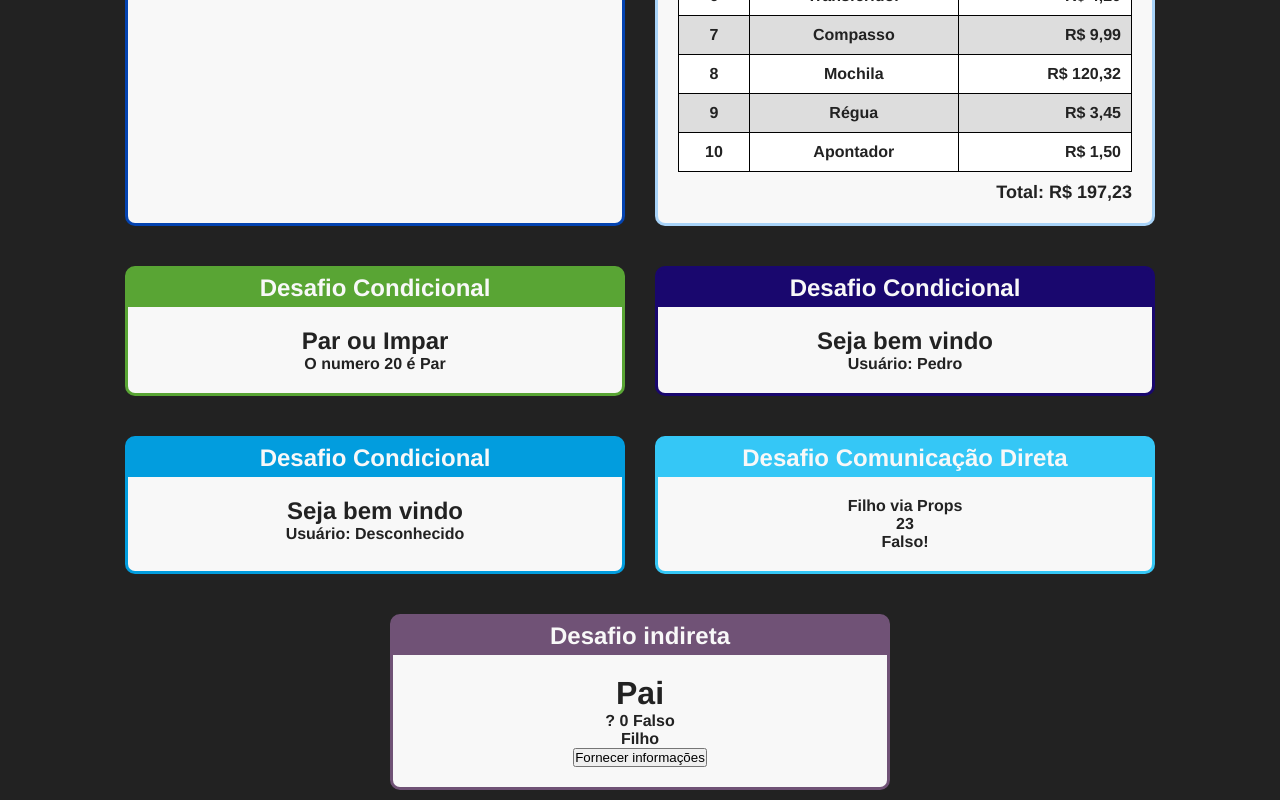
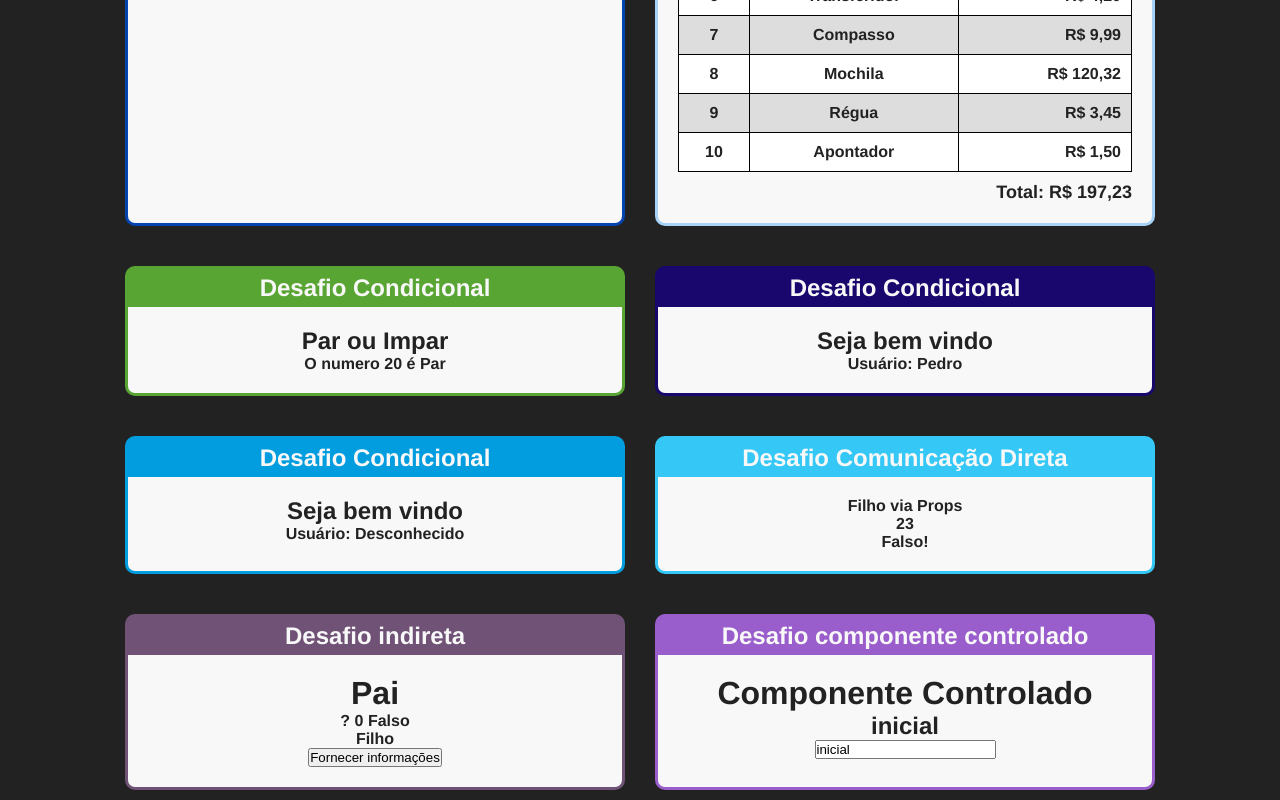
Before and after one commit to walber-vaz/curso-react-redux-cod3r, a React (Create React App) app in the folder fundamentos-react/: page / in a window 1280 px wide. Shown: the part 722-1522 px from the top of the page. Built offline with nearby package versions, Linux system fonts and the light colour scheme.

Commit message:
chore: components controller used form

```diff
--- a/fundamentos-react/src/App.jsx
+++ b/fundamentos-react/src/App.jsx
@@ -14,6 +14,7 @@ import './App.css';
 import generateColorCardAleatory from './utils/generationColor';
 import Direta from './components/comunicacao/Direta';
 import Indireata from './components/comunicacao/Indireata';
+import Input from './components/Form/Input';
 
 function App() {
   return (
@@ -64,6 +65,12 @@ function App() {
         <Card titulo="Desafio indireta" color={generateColorCardAleatory()}>
           <Indireata />
         </Card>
+        <Card
+          titulo="Desafio componente controlado"
+          color={generateColorCardAleatory()}
+        >
+          <Input />
+        </Card>
       </div>
     </div>
   );
--- /dev/null
+++ b/fundamentos-react/src/components/Form/Input.jsx
@@ -0,0 +1,25 @@
+import React, { useState } from 'react';
+
+function Input() {
+  const [valor, setValor] = useState('inicial');
+
+  function handleChange(e) {
+    setValor(e.target.value);
+  }
+
+  return (
+    <form>
+      <h1>Componente Controlado</h1>
+      <h2>{valor}</h2>
+      <input
+        type="text"
+        name="nome"
+        id="nome"
+        defaultValue={valor}
+        onChange={handleChange}
+      />
+    </form>
+  );
+}
+
+export default Input;
```
